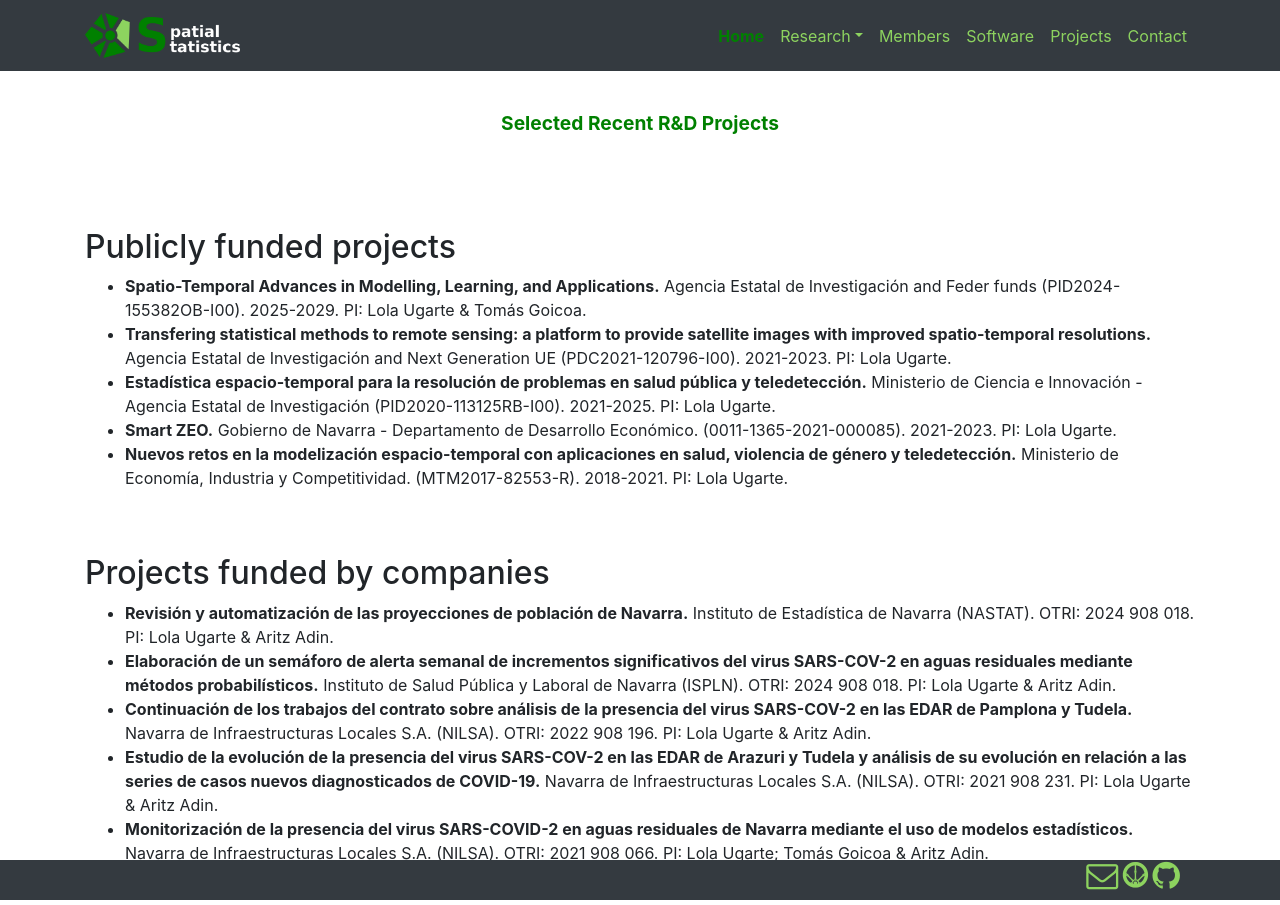
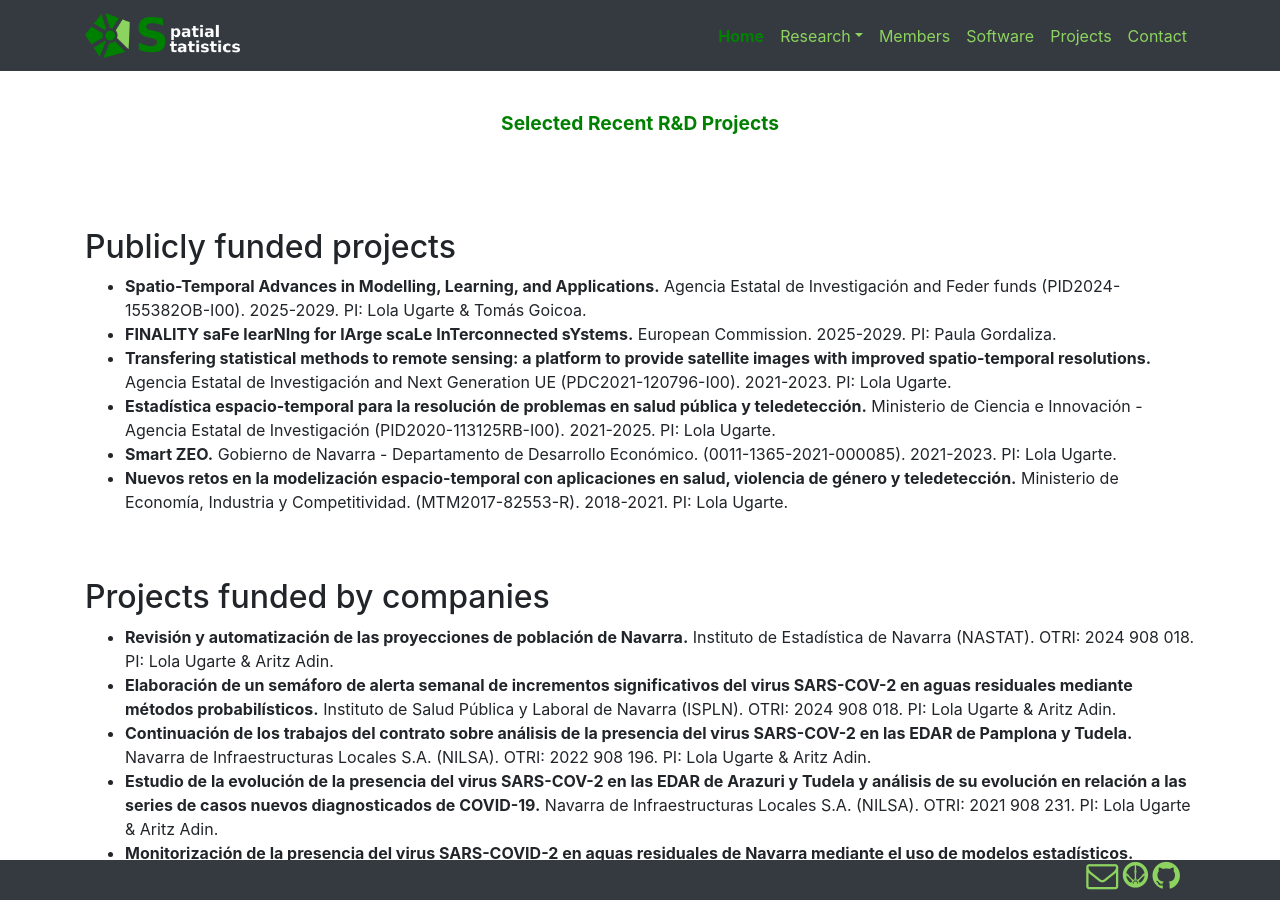
Before and after one commit to spatialstatisticsupna/spatialstatisticsupna.github.io, a Jekyll site: the page built from projects.html, in a window 1280 px wide. Built offline with Jekyll 4.4.1, drawn with Linux system fonts in a browser that asks for light colours; some web fonts are replaced.

Commit message:
Update proyects

```diff
--- a/_layouts/projects.html
+++ b/_layouts/projects.html
@@ -22,6 +22,9 @@
           <ul>
             <li>
                 <strong>Spatio-Temporal Advances in Modelling, Learning, and Applications.</strong> Agencia Estatal de Investigación and Feder funds (PID2024-155382OB-I00). 2025-2029. PI: Lola Ugarte &amp; Tomás Goicoa.
+            </li>
+            <li>
+                <strong>FINALITY saFe learNIng for lArge scaLe InTerconnected sYstems.</strong> European Commission. 2025-2029. PI: Paula Gordaliza.
             </li>
             <li>
                 <strong>Transfering statistical methods to remote sensing: a platform to provide satellite images with improved spatio-temporal resolutions.</strong> Agencia Estatal de Investigación and Next Generation UE (PDC2021-120796-I00). 2021-2023. PI: Lola Ugarte.
```
